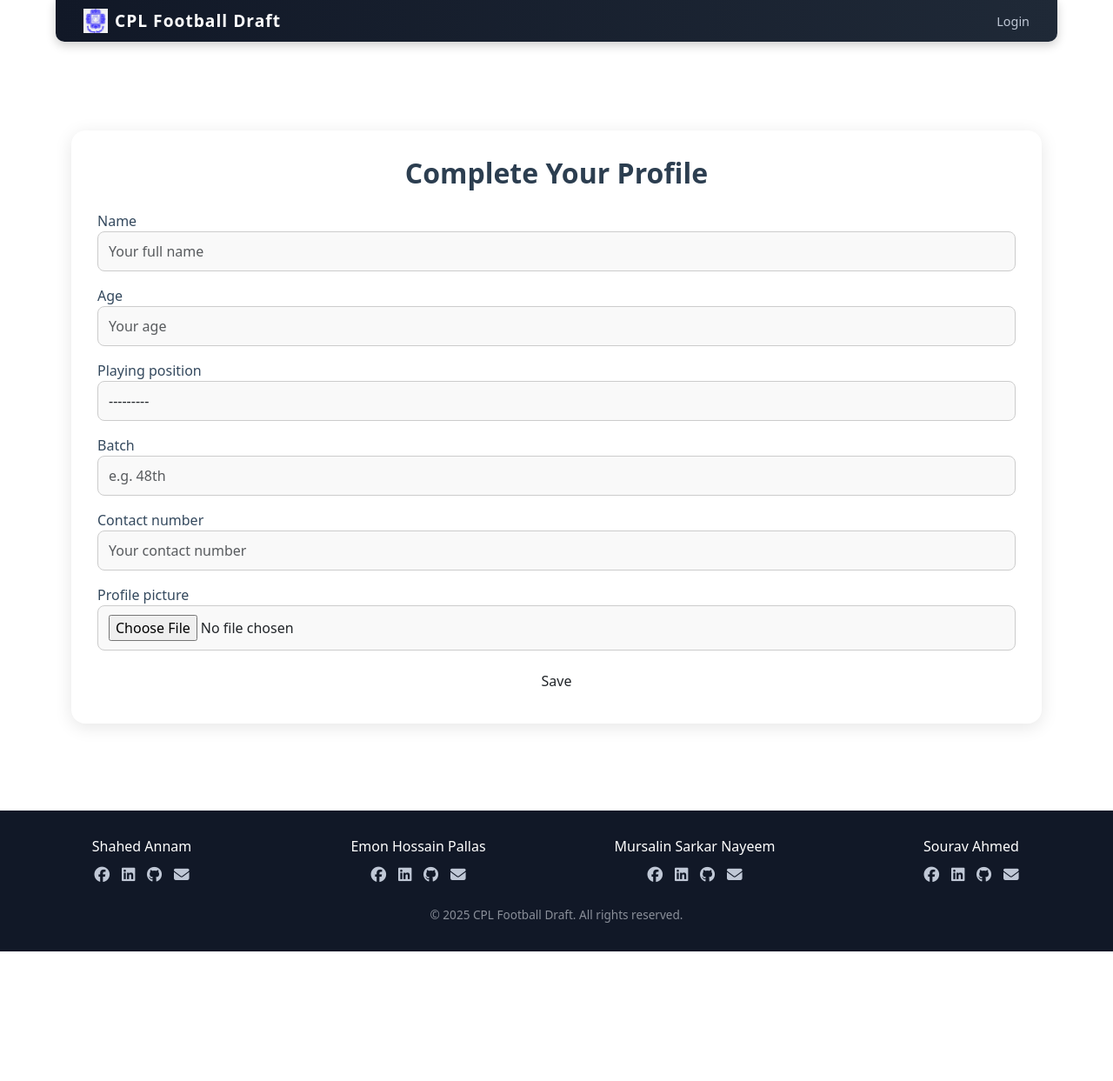
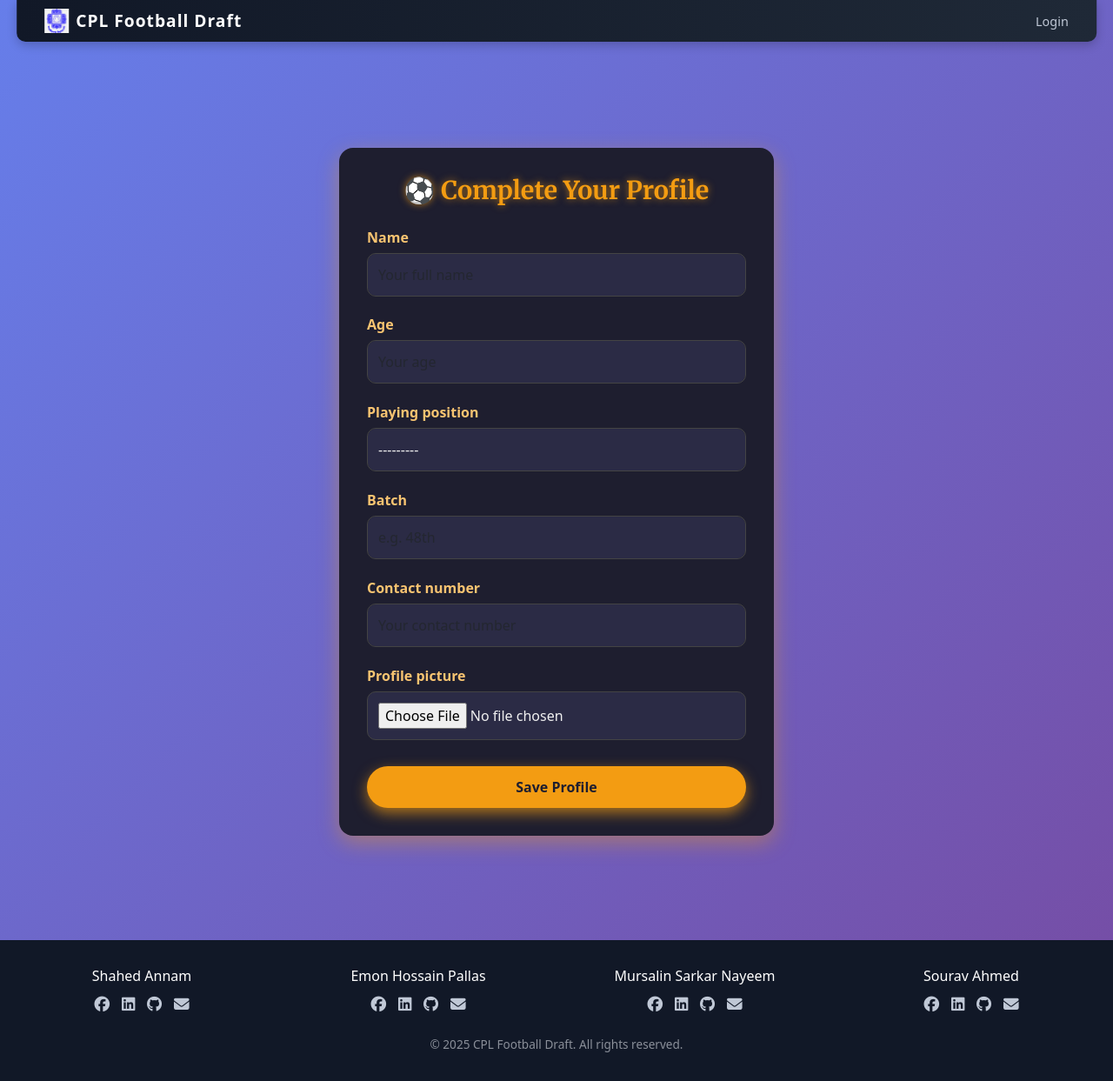
Before and after one commit to ShahedAnnam/CPL_Football_Draft, a Django app: page /player/complete-profile/ in a window 1280 px wide. Shown: the whole page at 87% size. Before the commit the page ends 1094 px from the top, so only its background shows below. Run offline with Django 5.2, Linux system fonts and the light colour scheme; a user stored in the database is signed in; data comes from the database, SQL or seed files in the repository; both versions use the stored data as it was after the commit.

Commit message:
Enhance to more gorgeous stylish design

```diff
--- a/CPL/static/CPL/styleBase.css
+++ b/CPL/static/CPL/styleBase.css
@@ -4,7 +4,7 @@
     top: 0;
     left: 50%;
     transform: translateX(-50%);
-    width: 90%;
+    width: 97%;
     z-index: 1000;
     background: linear-gradient(to right, #111827, #1f2937);
     color: #fff;
@@ -72,7 +72,7 @@
     }
 
     .cpl-navbar-brand {
-        font-size: 1rem;
+        font-size: 0.65rem;
     }
 
     .cpl-navbar-links {
--- a/CPL/static/player/styleComplete_profile.css
+++ b/CPL/static/player/styleComplete_profile.css
@@ -1,44 +1,102 @@
-.complete-profile-container {
-    max-width: 600px;
-    margin: 50px auto;
-    padding: 0 15px;
+body {
+  background: linear-gradient(135deg, #667eea, #764ba2);
+  font-family: 'Source Sans 3', sans-serif;
+  color: #f0f0f0;
 }
 
-.profile-card {
-    background-color: #fff;
-    padding: 30px;
-    border-radius: 16px;
-    box-shadow: 0 4px 20px rgba(0, 0, 0, 0.1);
+/* Container */
+.complete-profile-wrapper {
+  display: flex;
+  justify-content: center;
+  align-items: center;
+  padding: 70px 20px;
+  min-height: 100vh;
 }
 
-.profile-card h2 {
-    font-weight: 600;
-    color: #2c3e50;
+/* Card */
+.profile-form-card {
+  width: 100%;
+  max-width: 500px;
+  background-color: #1e1e2f;
+  padding: 2rem;
+  border-radius: 16px;
+  box-shadow: 0 8px 25px rgba(243, 156, 18, 0.4);
+  animation: fadeIn 0.4s ease;
+}
+
+.profile-form-card h2 {
+  font-family: 'Merriweather', serif;
+  font-size: 1.8rem;
+  font-weight: 700;
+  color: #f39c12;
+  text-align: center;
+  margin-bottom: 1.5rem;
+  text-shadow: 0 0 8px #f39c12aa;
+}
+
+/* Form fields */
+.form-group {
+  margin-bottom: 1.3rem;
 }
 
 .form-group label {
-    font-weight: 500;
-    color: #34495e;
+  display: block;
+  margin-bottom: 6px;
+  font-weight: 600;
+  color: #f8c471;
 }
 
 .form-group input,
-.form-group select {
-    width: 100%;
-    padding: 10px 12px;
-    border-radius: 8px;
-    border: 1px solid #ccc;
-    background-color: #f9f9f9;
+.form-group select,
+.form-group textarea {
+  width: 100%;
+  padding: 12px;
+  background-color: #2b2b45;
+  border: 1px solid #444;
+  border-radius: 10px;
+  color: #f0f0f0;
+  font-size: 1rem;
 }
 
+.form-group input:focus,
+.form-group select:focus,
+.form-group textarea:focus {
+  border-color: #f39c12;
+  box-shadow: 0 0 8px #f39c12aa;
+  outline: none;
+}
+
+/* Error message */
+.form-error {
+  color: #e74c3c;
+  font-size: 0.85rem;
+  margin-top: 5px;
+  padding-left: 5px;
+}
+
+/* Submit button */
 .submit-btn {
-    background-color: #3498db;
-    color: white;
-    padding: 10px 20px;
-    border-radius: 10px;
-    border: none;
-    transition: 0.3s ease;
+  width: 100%;
+  background-color: #f39c12;
+  color: #1e1e2f;
+  padding: 12px;
+  border: none;
+  border-radius: 30px;
+  font-weight: 700;
+  font-size: 1rem;
+  cursor: pointer;
+  box-shadow: 0 6px 16px #f39c12aa;
+  transition: all 0.3s ease;
+  margin-top: 10px;
 }
 
 .submit-btn:hover {
-    background-color: #2980b9;
+  background-color: #e67e22;
+  transform: scale(1.03);
 }
+
+/* Animation */
+@keyframes fadeIn {
+  from { opacity: 0; transform: translateY(12px); }
+  to   { opacity: 1; transform: translateY(0); }
+}
--- a/CPL/templates/player/complete_profile.html
+++ b/CPL/templates/player/complete_profile.html
@@ -2,30 +2,27 @@
 {% load static %}
 
 {% block head %}
+  <link rel="stylesheet" href="https://fonts.googleapis.com/css2?family=Merriweather:wght@400;700&family=Source+Sans+3:wght@400;600&display=swap">
   <link rel="stylesheet" href="{% static 'player/styleComplete_profile.css' %}">
 {% endblock %}
 
 {% block content %}
-<div class="container complete-profile-container">
-    <div class="profile-card">
-        <h2 class="text-center mb-4">Complete Your Profile</h2>
+<div class="complete-profile-wrapper">
+  <div class="profile-form-card">
+    <h2>⚽ Complete Your Profile</h2>
     <form method="POST" enctype="multipart/form-data">
       {% csrf_token %}
       {{ form.non_field_errors }}
       {% for field in form %}
-                <div class="form-group mb-3">
+        <div class="form-group">
           <label for="{{ field.id_for_label }}">{{ field.label }}</label>
           {{ field }}
           {% if field.errors %}
-                        <div class="form-error text-danger small">
-                            {{ field.errors|striptags }}
-                        </div>
+            <div class="form-error">{{ field.errors|striptags }}</div>
           {% endif %}
         </div>
       {% endfor %}
-            <div class="text-center">
-                <button type="submit" class="btn submit-btn">Save</button>
-            </div>
+      <button type="submit" class="submit-btn">Save Profile</button>
     </form>
   </div>
 </div>
--- a/CPL/templates/team/complete_profile.html
+++ b/CPL/templates/team/complete_profile.html
@@ -2,8 +2,11 @@
 {% load static %}
 
 {% block head %}
-<link rel="stylesheet" href="{% static 'team/styleteam_profile.css' %}">
+  <link href="https://fonts.googleapis.com/css2?family=Merriweather:wght@400;700&family=Source+Sans+3:wght@400;600&display=swap" rel="stylesheet">
+  <link rel="stylesheet" href="https://cdnjs.cloudflare.com/ajax/libs/font-awesome/6.5.0/css/all.min.css">
+  <link rel="stylesheet" href="{% static 'team/styleteam_profile.css' %}">
 {% endblock %}
+
 
 {% block content %}
 <div class="team-profile-wrapper">
```
Also changed, not shown: CPL/static/CPL/styleProfile.css (added, +127 -0 lines), CPL/static/CPL/styleRegister.css (+89 -74 lines), CPL/static/player/styleDashboard.css (+71 -48 lines), CPL/static/team/styleteam_profile.css (+60 -17 lines), CPL/templates/CPL/profile.html (+15 -8 lines), CPL/db.sqlite3. Lines whose indentation alone changed are shown as unchanged.
